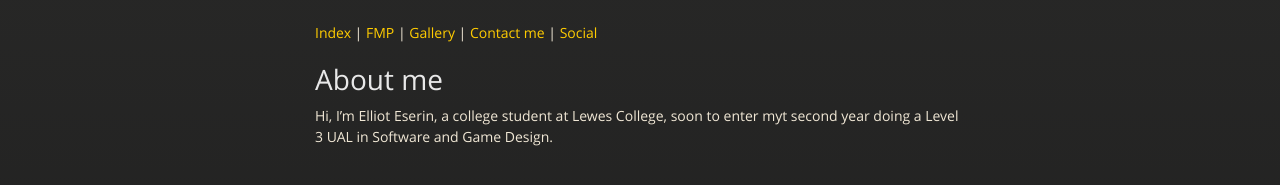
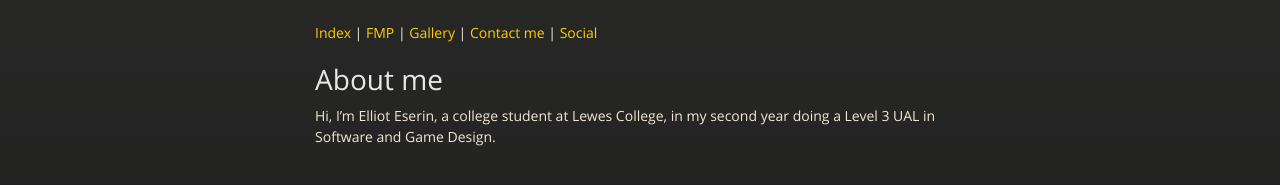
Before and after one commit to ElliotEserin/Portfolio, a Jekyll site: the page built from index.md, in a window 1280 px wide. Shown: the part 212-397 px from the top of the page. Built offline with Jekyll 4.4.1, drawn with Linux system fonts in a browser that asks for light colours; the repository's description, which GitHub fills in, is left out; our own code applies the rules of GitHub Pages for plain Markdown files.

Commit message:
Update index.md

```diff
--- a/index.md
+++ b/index.md
@@ -4,4 +4,4 @@
 
 # About me
 
-Hi, I'm Elliot Eserin, a college student at Lewes College, soon to enter myt second year doing a Level 3 UAL in Software and Game Design.
+Hi, I'm Elliot Eserin, a college student at Lewes College, in my second year doing a Level 3 UAL in Software and Game Design.
```
